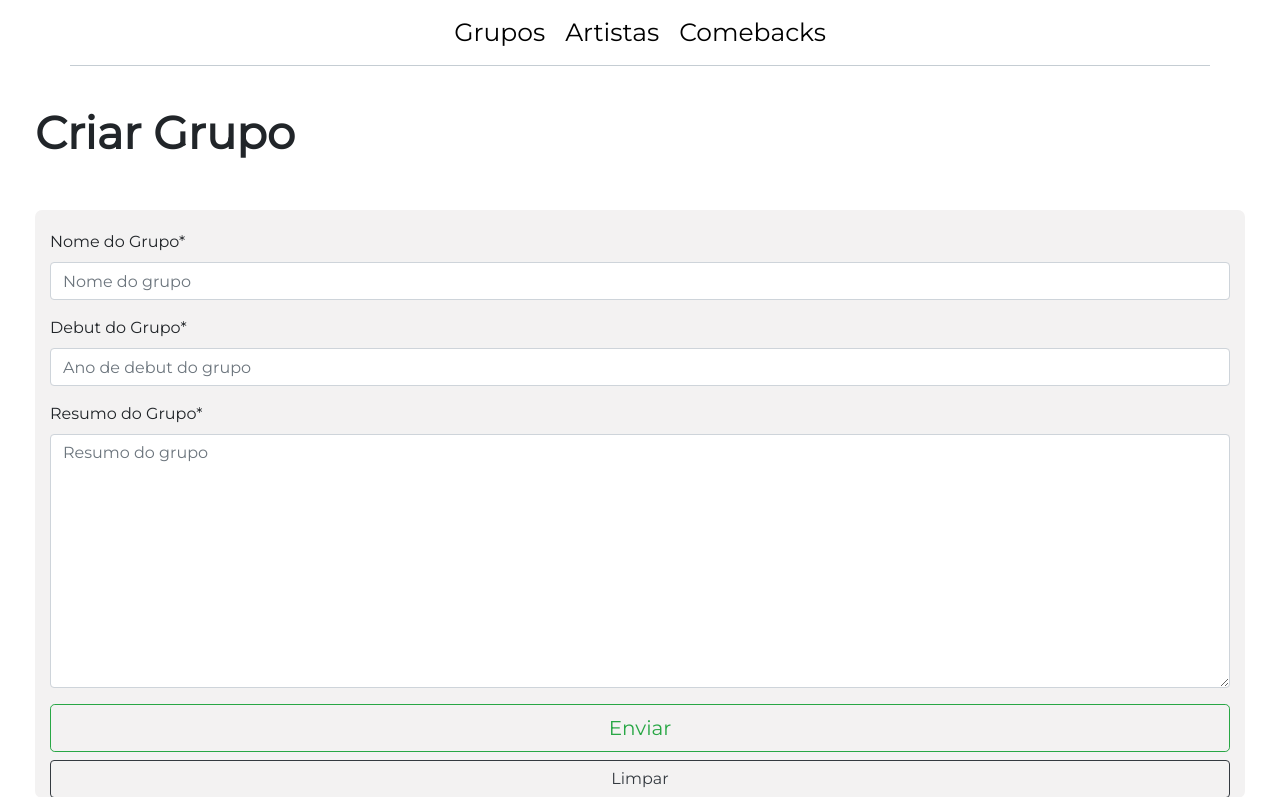
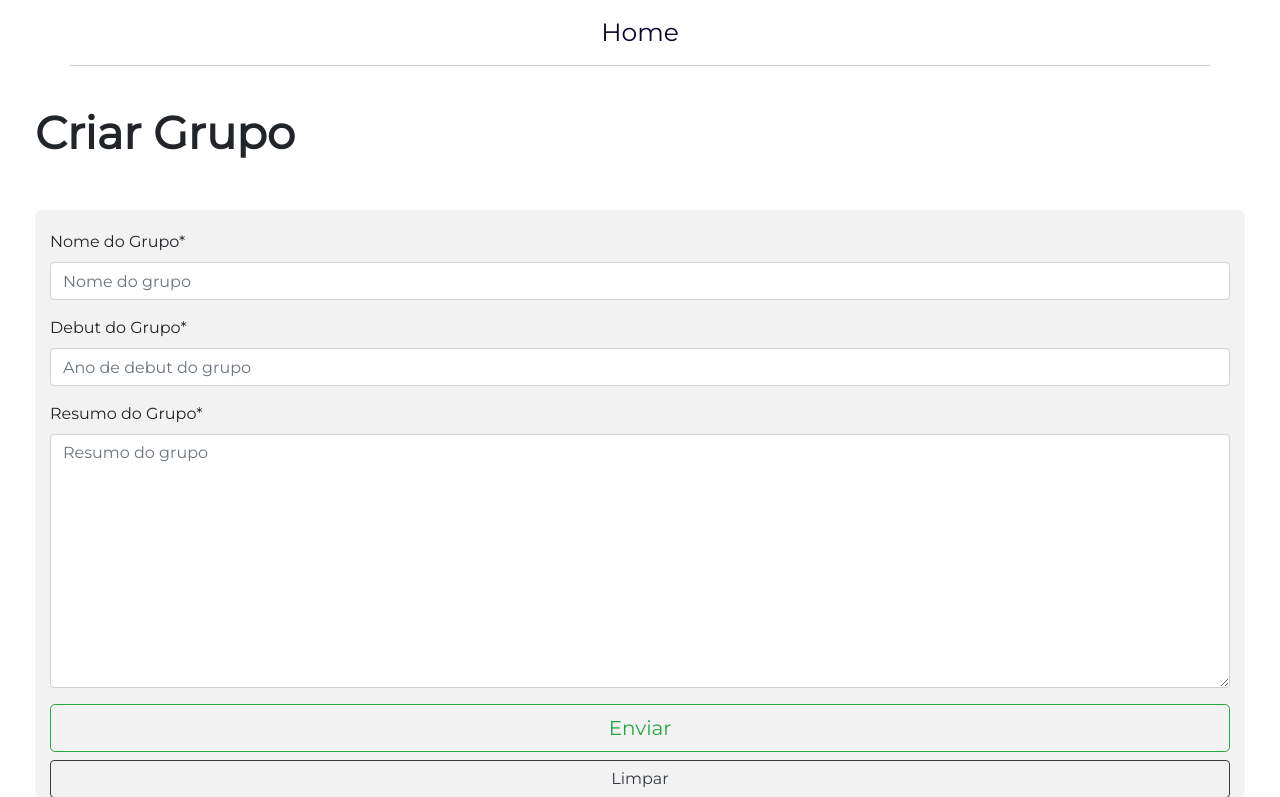
Before and after one commit to Bruno-Felix/CRUD_Grupos-Django, a Django app: page /criarGrupo in a window 1280 px wide. Shown: the top 797 px of the page. Run offline with Django 3.2, Linux system fonts and the light colour scheme; some libraries are stand-ins or nearby versions.

Commit message:
Mudanças estilo da base e retirada dos menus Artistas e Comebacks

```diff
--- a/novosGrupos/static/css/styleBase.css
+++ b/novosGrupos/static/css/styleBase.css
@@ -22,7 +22,7 @@ body{
     margin: auto;
     display: flex;
     flex-wrap: wrap;
-    border-bottom: 1px solid #c5cdd3;
+    border-bottom: 1px solid #c4cdd4;
 }
 
 .menu{
@@ -44,16 +44,15 @@ body{
     height: 45px;
     padding: 0px 10px 0 10px;
     font-size: 25px;
-    color: #000000;
+    color: #090431;
     border-radius: 7px;
-
 }
 
 .menu a:hover{
     text-decoration: none;
     align-items: center;
     color: #ffffff;
-    background-color: #4AA32F;
+    background-color: #090431;
     transition: 0.2s;
 }
 /* a:link........define o estilo do link no estado inicial;
--- a/novosGrupos/templates/base.html
+++ b/novosGrupos/templates/base.html
@@ -10,7 +10,7 @@
     <!--Usando booststrap na pasta static-->
     <link rel="stylesheet" href="{% static 'css/bootstrap.min.css' %}">
     <link rel="stylesheet" href="{% static 'css/styleBase.css' %}">
-    <link rel="stylesheet" href="{% static 'css/styleListaDeGrupos.css' %}">
+    <link rel="stylesheet" href="{% static 'css/styleGrupos.css' %}">
     <link rel="stylesheet" href="{% static 'css/styleListaDeArtistas.css' %}">
     <link rel="stylesheet" href="{% static 'css/styleListaDeComebacks.css' %}">
 
@@ -23,9 +23,7 @@
     <header>
         <nav class = "divNavBar">
             <ul class="menu">
-                <li><a href="/grupos">Grupos</a></li>
-                <li><a href="/artistas">Artistas</a></li>
-                <li><a href="/comebacks">Comebacks</a></li>
+                <li><a href="/">Home</a></li>
             </ul>
         </nav>
     </header>
```
